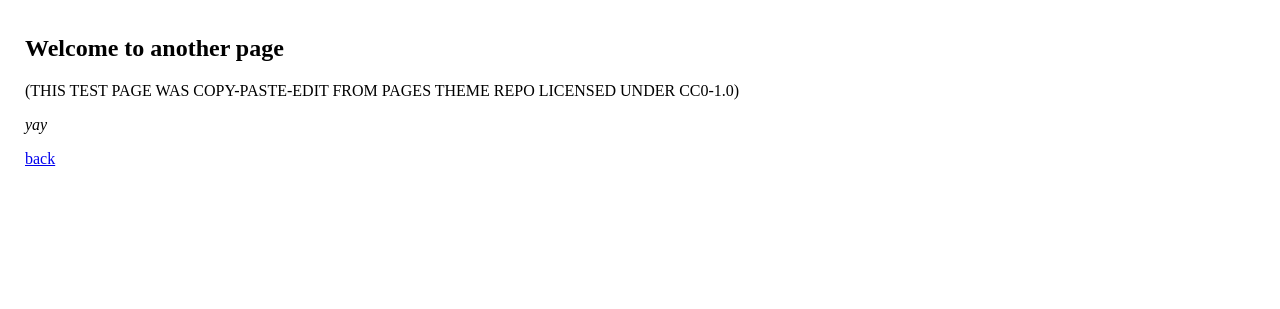
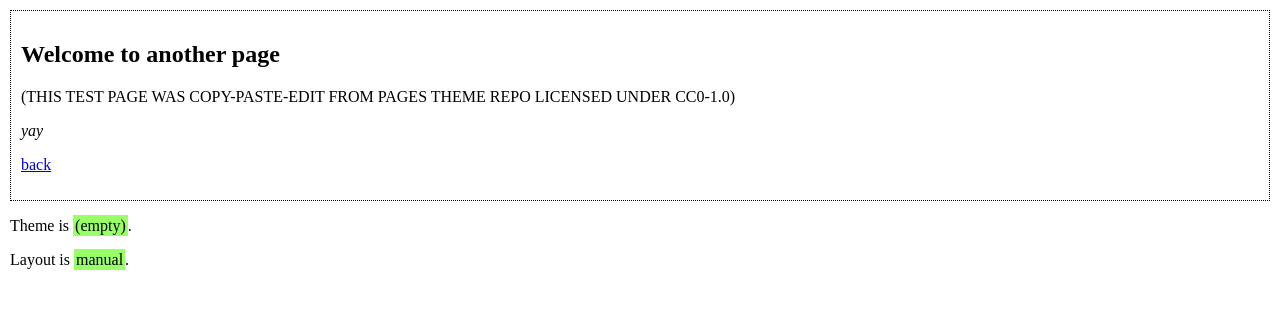
Before and after one commit to kmubiin/fen, a Jekyll site: the page built from test-link.md, in a window 1280 px wide. Shown: the top 309 px of the page. Built offline with Jekyll 4.4.1, drawn with Linux system fonts in a browser that asks for light colours; our own code applies the rules of GitHub Pages for plain Markdown files.

Commit message:
use manual layout without stylesheet
move theme and layout values to the manual layout instead, revise style and also include class code

```diff
--- a/_layouts/manual.html
+++ b/_layouts/manual.html
@@ -5,11 +5,21 @@
 <title>{{ page.title }}</title>
 <meta charset='utf-8' />
 <meta name="viewport" content="width=device-width,initial-scale=1,maximum-scale=2" />
-<link rel="stylesheet" href="index.css">
+<!--disabled stylesheet for this layout-->
+<!--link rel="stylesheet" href="index.css"-->
+<style>
+body { margin:10px; }
+#content { padding:10px; border:1px; border-style:dotted; }
+.code { padding:2px; background:#99ff66; }
+</style>
 </head>
 <body>
 <div id="content">
 {{ content }}
 </div>
+<p>Theme is <span class="code">{% if site.theme %}
+{{ site.theme }}{% else %}(empty){% endif %}</span>.</p>
+<p>Layout is <span class="code">{% if page.layout %}
+{{ page.layout }}{% else %}(empty){% endif %}</span>.</p>
 </body>
 </html>
```
Also changed, not shown: main.md (+0 -6 lines), sub.md (+0 -6 lines).
